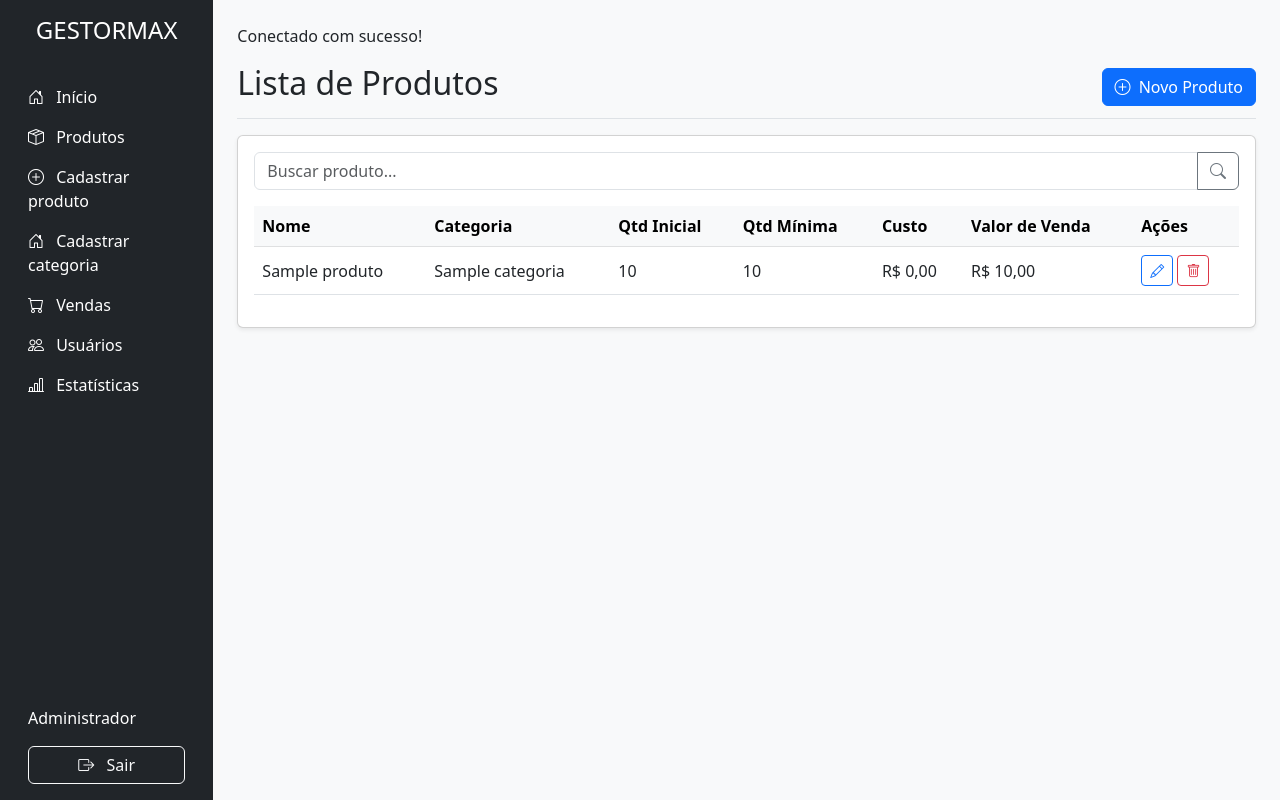
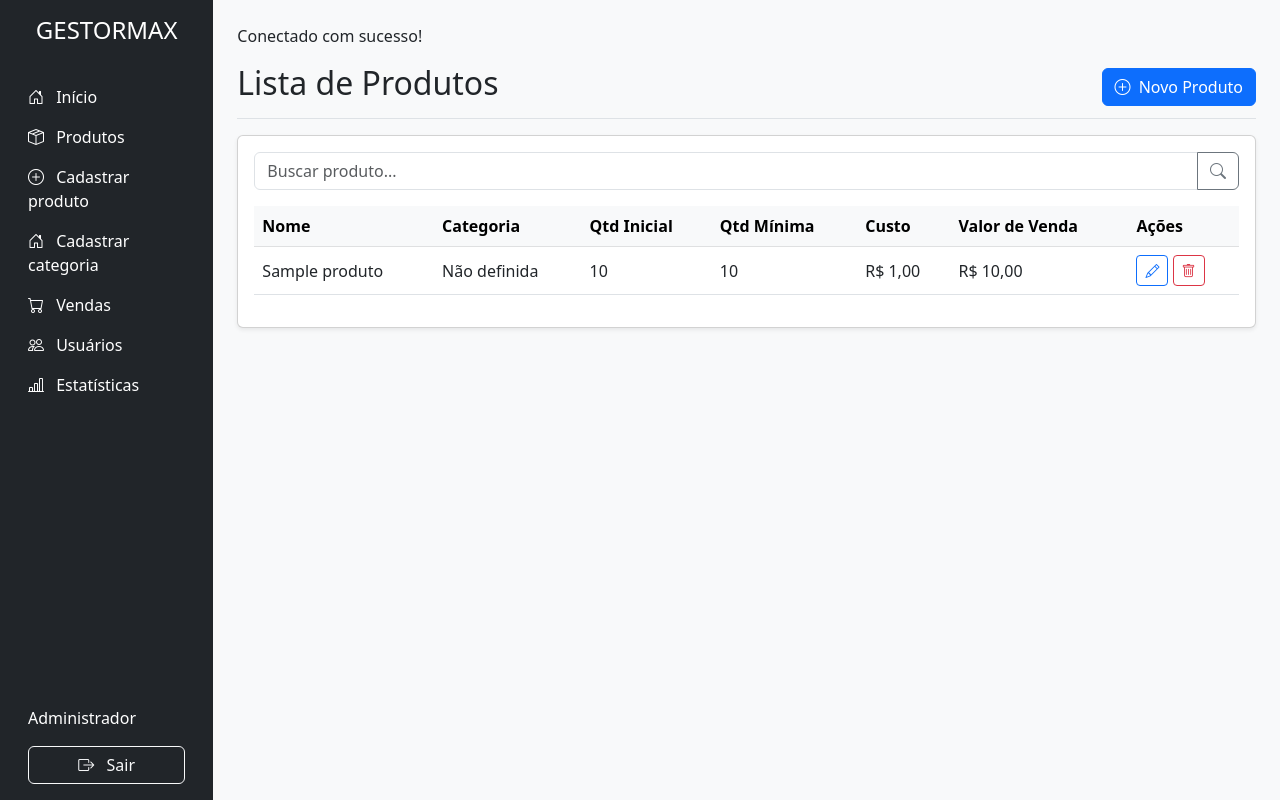
Before and after one commit to DaianeGeraldino/GestorMax, a PHP site: page /pages/produtos-lista.php in a window 1280 px wide. Run offline with PHP 8.4, Linux system fonts and the light colour scheme; tables that the repository leaves empty or names only in its code hold one stand-in row (values such as "Sample post").

Commit message:
Update produtos-lista.php

```diff
--- a/pages/produtos-lista.php
+++ b/pages/produtos-lista.php
@@ -21,9 +21,7 @@
       <?php
         include 'conexao.php';
 
-        $sql = "SELECT p.*, c.nome AS categoria_nome
-                FROM produto p
-                LEFT JOIN categoria c ON p.categoria_id = c.id";
+        $sql = "SELECT * FROM `produtos`";
         $result = $conn->query($sql);
       ?>
 
@@ -111,6 +109,7 @@
 </div>
 
 <script src="https://cdn.jsdelivr.net/npm/bootstrap@5.3.0/dist/js/bootstrap.bundle.min.js"></script>
+<!-- Aqui você pode adicionar scripts JS para ações como exclusão com modal -->
 
 </body>
 </html>
```
